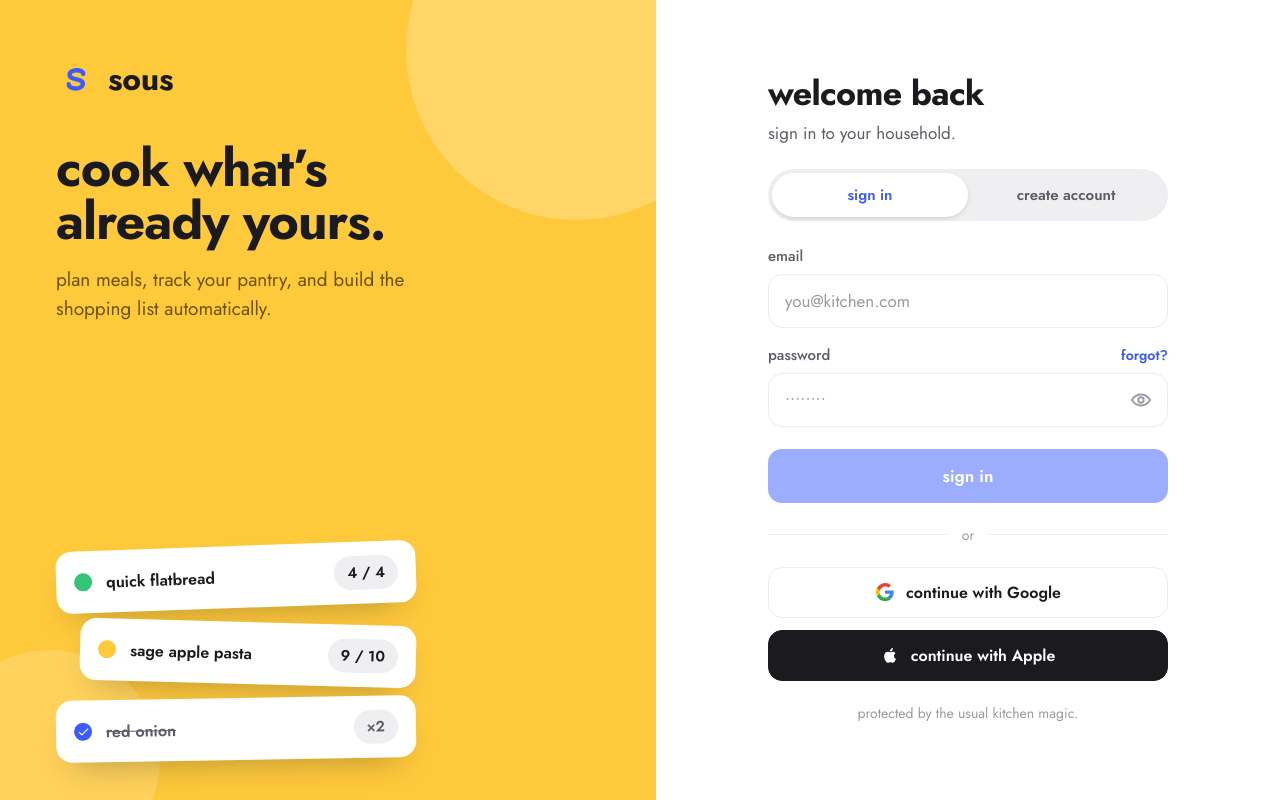
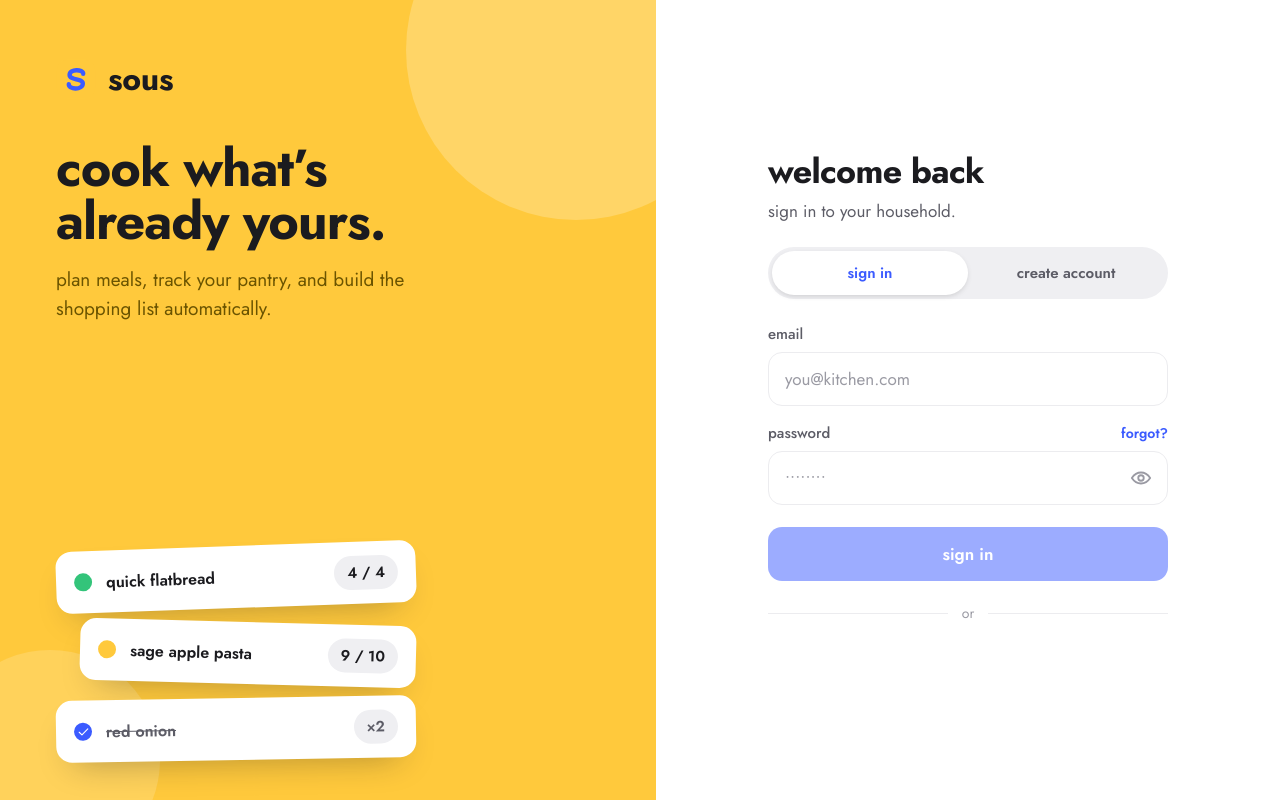
Before and after one commit to dotrodeo/sous-web, a React (Vite) app: page / in a window 1280 px wide. Built offline with nearby package versions, Linux system fonts and the light colour scheme; no server answers.

Commit message:
Remove social logins and make everything lowercase

```diff
--- a/src/index.css
+++ b/src/index.css
@@ -35,6 +35,7 @@
 html,
 body {
     margin: 0;
+    text-transform: lowercase;
 }
 
 body {
@@ -51,6 +52,7 @@ body {
 
 button {
     font-family: inherit;
+    text-transform: inherit;
     cursor: pointer;
 }
 
--- a/src/pages/LoginPage.tsx
+++ b/src/pages/LoginPage.tsx
@@ -313,29 +313,10 @@ export function LoginPage() {
                                 <div className="rule" />
                             </div>
 
-                            <div className="social">
-                                <button
-                                    className="social-btn"
-                                    type="button"
-                                    onClick={() => social('oauth_google')}
-                                >
-                                    <GoogleGlyph />
-                                    continue with Google
-                                </button>
-                                <button
-                                    className="social-btn apple"
-                                    type="button"
-                                    onClick={() => social('oauth_apple')}
-                                >
-                                    <AppleGlyph />
-                                    continue with Apple
-                                </button>
-                            </div>
-
                             <p className="legal">
                                 {signUpMode
                                     ? 'by creating an account you agree to our terms & privacy policy.'
-                                    : 'protected by the usual kitchen magic.'}
+                                    : ''}
                             </p>
                         </>
                     )}
```
